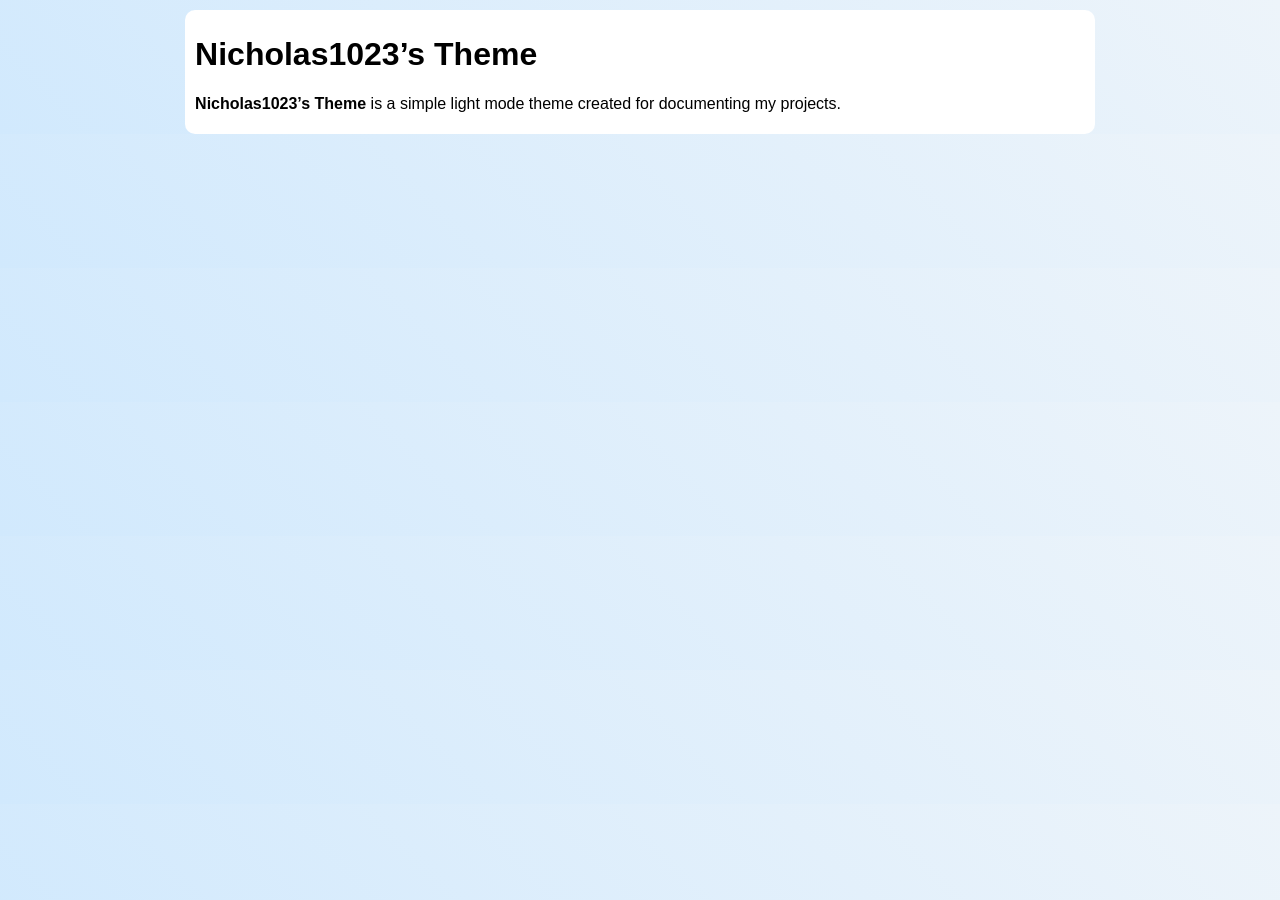
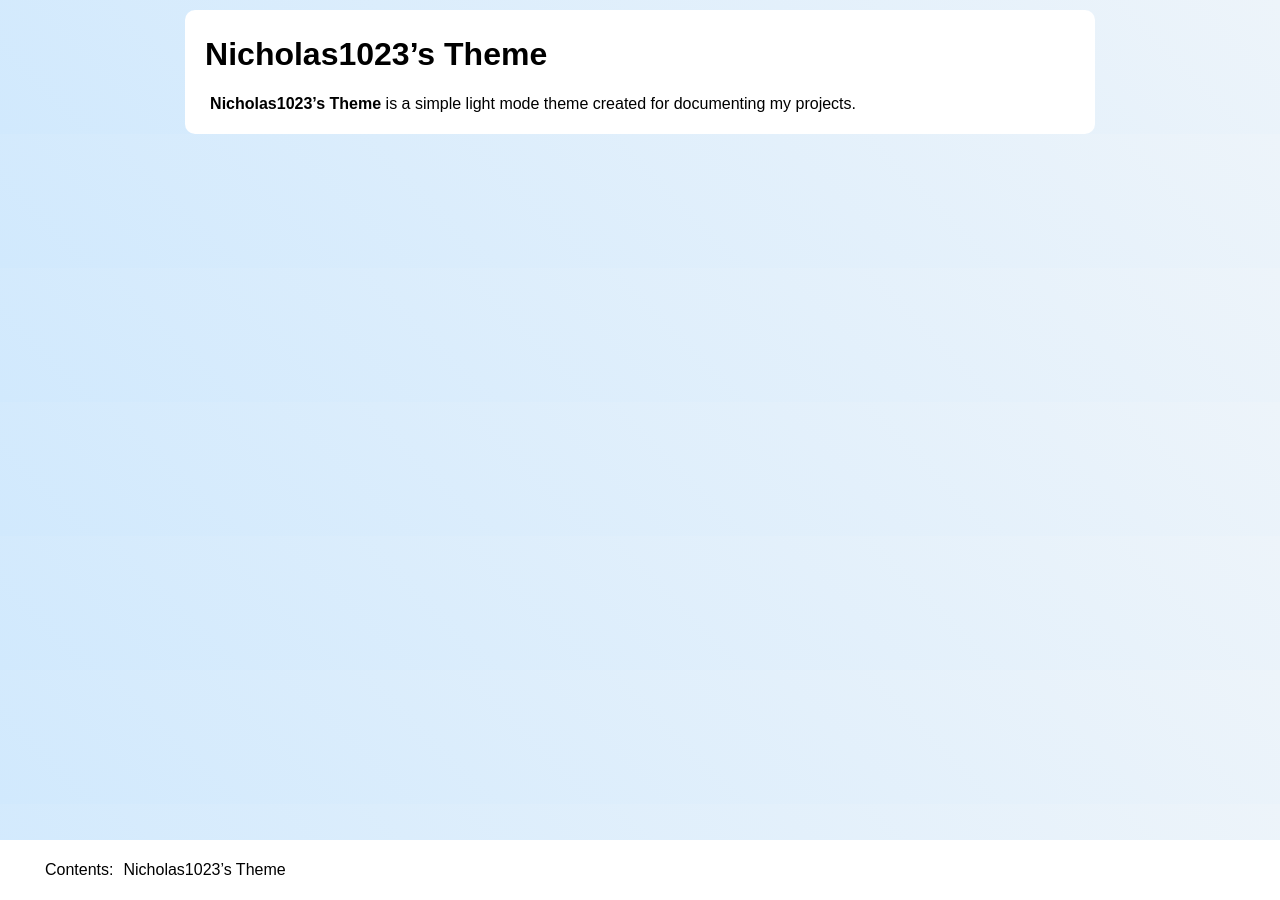
Before and after one commit to Nicholas1023/theme, a Jekyll site: the page built from index.md, in a window 1280 px wide. Built offline with Jekyll 4.4.1, drawn with Linux system fonts in a browser that asks for light colours.

Commit message:
Add contents (navigation) bar

```diff
--- a/_layouts/default.html
+++ b/_layouts/default.html
@@ -3,9 +3,29 @@
     {% include head.html %}
     <body>
         <main>
-            <div class="content">
+            <div class="maincontent">
                 {{ content }}
             </div>
         </main>
+        <nav>
+            <ul id="navigation">
+                <li>Contents: </li>
+            </ul>
+        </nav>
+        <script>
+            document.addEventListener('DOMContentLoaded', function () {
+                const headers = document.querySelectorAll('h1, h2, h3, h4, h5, h6');
+                headers.forEach(function(header) {
+                    if (header.id) {
+                        const headerText = document.createElement("li");
+                        const headerLink = document.createElement("a");
+                        headerLink.href = `/#${header.id}`;
+                        headerLink.textContent = header.textContent;
+                        headerText.appendChild(headerLink);
+                        document.getElementById("navigation").appendChild(headerText);
+                    }
+                });
+            });
+        </script>
     </body>
 </html>
--- a/_sass/base.scss
+++ b/_sass/base.scss
@@ -1,6 +1,7 @@
 html, body, main {
   margin: 0px;
   padding: 0px;
+  font-family: sans-serif;
 }
 
 body {
@@ -15,8 +16,41 @@ main {
   padding-bottom: 5px;
   border-radius: 10px;
   background-color: white;
-  font-family: sans-serif;
   margin: auto;
   max-width: 100ch;
   color: #000;
 }
+
+main * {
+  padding-left: 5px;
+}
+
+nav {
+  background-color: white;
+  position: fixed;
+  bottom: 0;
+  left: 0;
+  width: 100dvw;
+  display: flex;
+  align-items: center;
+}
+
+nav ul {
+  list-style: none;
+}
+
+nav li {
+  list-style: none;
+  float: left;
+  padding: 5px;
+}
+
+a {
+  color: black;
+  text-decoration: none;
+}
+
+a:hover {
+  color: #00bfff;
+  text-decoration: underline;
+}
```
